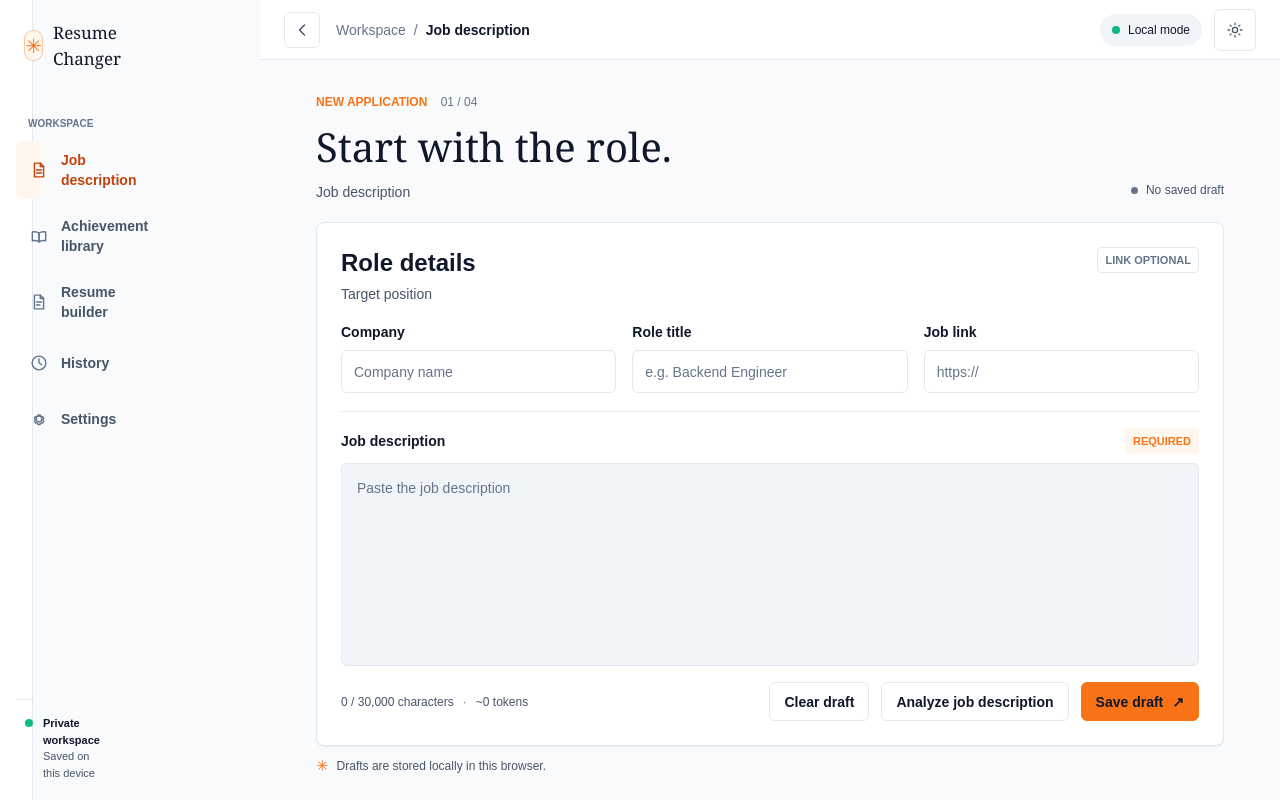
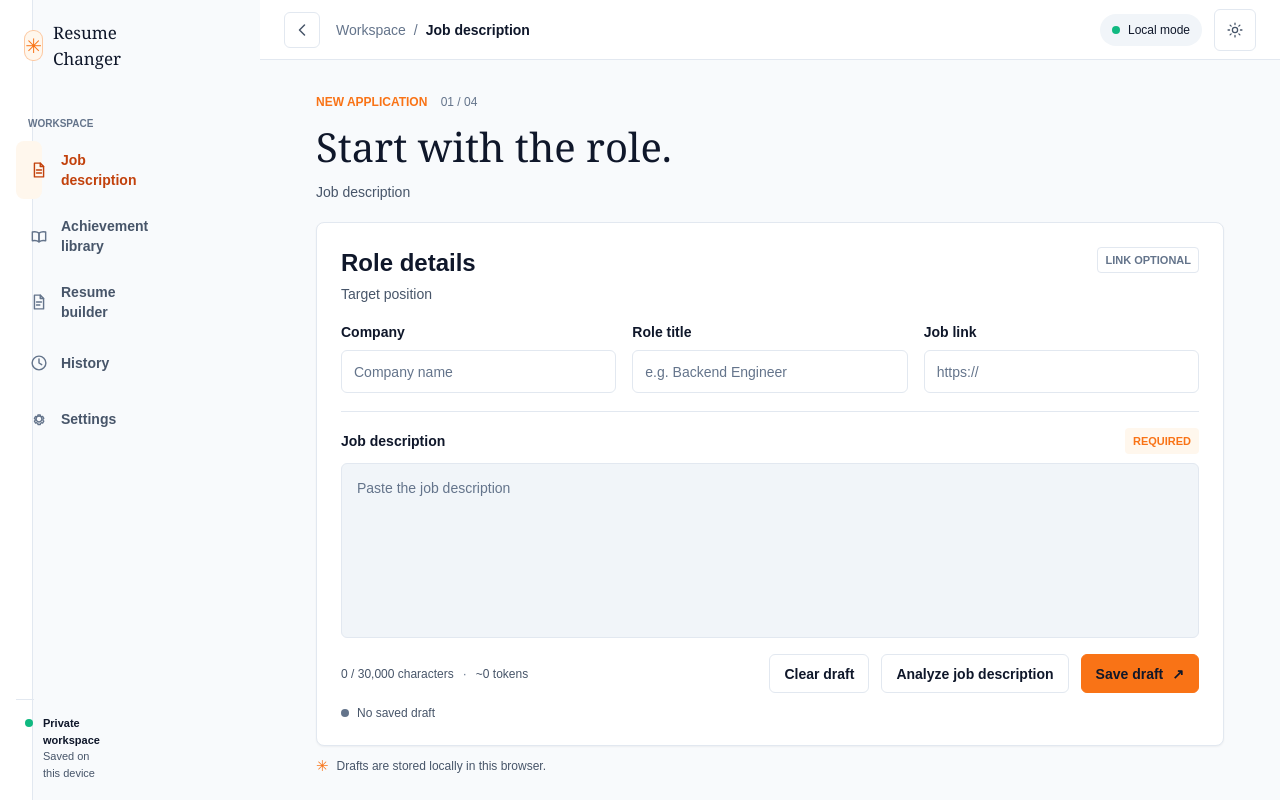
Before and after one commit to AyushGahtori/resume-changer, a Next.js app: page / in a window 1280 px wide. Built offline with nearby package versions, Linux system fonts and the light colour scheme.

Commit message:
fix(home): integrate trustworthy local draft feedback (UI task 20)

```diff
--- a/src/app/globals.css
+++ b/src/app/globals.css
@@ -694,9 +694,41 @@ h1 {
 }
 
 .storage-notice {
-  margin: -16px 0 18px;
+  display: flex;
+  align-items: flex-start;
+  gap: 8px;
+  margin: 0 0 16px;
+  padding: 12px 16px;
+  border-radius: 6px;
+  background: var(--surface-soft);
+  color: var(--muted);
+  font-size: 12px;
+}
+
+.storage-notice > span {
+  flex: 0 0 16px;
+  font-size: 16px;
+}
+
+.jd-form .draft-state {
+  margin-top: 12px;
+  padding: 0;
+  white-space: normal;
+}
+
+.jd-form .draft-dot {
+  width: 8px;
+  height: 8px;
+  flex: 0 0 8px;
+}
+.jd-form .draft-state.is-saved {
+  color: var(--color-success-strong);
+}
+.jd-form .draft-state.is-error {
   color: var(--danger);
-  font-size: 12px;
+}
+.jd-form .draft-saving {
+  background: var(--imagination);
 }
 
 .jd-form {
--- a/src/components/jd-workspace.tsx
+++ b/src/components/jd-workspace.tsx
@@ -59,40 +59,75 @@ export default function JDWorkspace() {
   const [analysisError, setAnalysisError] = useState("");
   const [analysisCacheSaved, setAnalysisCacheSaved] = useState(false);
   const analysisRequest = useRef<AbortController | null>(null);
+  const autosaveTimeout = useRef<number | null>(null);
+  const draftChanged = useRef(false);
+
+  // Storage access itself can throw, before the storage helpers can catch it.
+  function localStorageOrUnavailable(): Storage {
+    try {
+      return window.localStorage;
+    } catch {
+      return {
+        getItem() {
+          throw new Error("Local storage unavailable");
+        },
+        setItem() {
+          throw new Error("Local storage unavailable");
+        },
+        removeItem() {
+          throw new Error("Local storage unavailable");
+        },
+      } as unknown as Storage;
+    }
+  }
 
   useEffect(() => {
-    const result = readDraft(window.localStorage);
+    const result = readDraft(localStorageOrUnavailable());
     setDraft(result.draft);
     setRestoreMessage(
       result.state === "invalid"
         ? "The saved draft could not be restored. A new draft can be saved."
         : result.state === "unavailable"
           ? "Local storage is unavailable in this browser."
-          : "",
+          : result.state === "restored"
+            ? "Your saved draft was restored from this device."
+            : "",
     );
     setIsReady(true);
-    setSaveState(result.state === "restored" ? "saved" : "idle");
+    setSaveState(
+      result.state === "unavailable"
+        ? "error"
+        : result.state === "restored"
+          ? "saved"
+          : "idle",
+    );
   }, []);
 
   useEffect(() => {
-    if (!isReady) return;
+    if (!isReady || !draftChanged.current) return;
 
     setSaveState("saving");
-    const timeoutId = window.setTimeout(() => {
+    autosaveTimeout.current = window.setTimeout(() => {
       const hasDraftContent = Object.values(draft).some(
         (value) => typeof value === "string" && value.trim().length > 0,
       );
       const saved = hasDraftContent
-        ? writeDraft(window.localStorage, draft)
-        : clearDraft(window.localStorage);
+        ? writeDraft(localStorageOrUnavailable(), draft)
+        : clearDraft(localStorageOrUnavailable());
       setSaveState(saved ? (hasDraftContent ? "saved" : "idle") : "error");
+      autosaveTimeout.current = null;
     }, 350);
 
-    return () => window.clearTimeout(timeoutId);
+    return () => {
+      if (autosaveTimeout.current !== null)
+        window.clearTimeout(autosaveTimeout.current);
+    };
   }, [draft, isReady]);
 
   function updateField(field: keyof DraftFields, value: string) {
-    clearJobAnalysisCache(window.localStorage);
+    draftChanged.current = true;
+    setRestoreMessage("");
+    clearJobAnalysisCache(localStorageOrUnavailable());
     setAnalysisCacheSaved(false);
     analysisRequest.current?.abort();
     analysisRequest.current = null;
@@ -151,7 +186,11 @@ export default function JDWorkspace() {
         );
       }
       setAnalysisCacheSaved(
-        writeJobAnalysisCache(window.localStorage, draft, result.analysis),
+        writeJobAnalysisCache(
+          localStorageOrUnavailable(),
+          draft,
+          result.analysis,
+        ),
       );
       setAnalysis(result.analysis);
       setAnalysisState("success");
@@ -182,7 +221,9 @@ export default function JDWorkspace() {
       return;
     }
 
-    const saved = writeDraft(window.localStorage, draft);
+    if (autosaveTimeout.current !== null)
+      window.clearTimeout(autosaveTimeout.current);
+    const saved = writeDraft(localStorageOrUnavailable(), draft);
     setSaveState(saved ? "saved" : "error");
     setSaveFeedbackError(!saved);
     setSaveFeedback(
@@ -193,14 +234,17 @@ export default function JDWorkspace() {
   }
 
   function handleClear() {
-    clearJobAnalysisCache(window.localStorage);
+    if (autosaveTimeout.current !== null)
+      window.clearTimeout(autosaveTimeout.current);
+    draftChanged.current = false;
+    clearJobAnalysisCache(localStorageOrUnavailable());
     setAnalysisCacheSaved(false);
     analysisRequest.current?.abort();
     analysisRequest.current = null;
     setAnalysis(null);
     setAnalysisError("");
     setAnalysisState("idle");
-    const cleared = clearDraft(window.localStorage);
+    const cleared = clearDraft(localStorageOrUnavailable());
     setDraft(EMPTY_DRAFT);
     setErrors({});
     setRestoreMessage("");
@@ -212,9 +256,9 @@ export default function JDWorkspace() {
     saveState === "loading"
       ? "Loading draft"
       : saveState === "saving"
-        ? "Saving locally"
+        ? "Saving..."
         : saveState === "saved"
-          ? "Saved locally"
+          ? "Saved on this device"
           : saveState === "error"
             ? "Could not save locally"
             : "No saved draft";
@@ -229,14 +273,11 @@ export default function JDWorkspace() {
           <h1 id="page-title">Start with the role.</h1>
           <p className="page-intro">Job description</p>
         </div>
-        <div className="draft-state" role="status" aria-live="polite">
-          <span className={`draft-dot draft-${saveState}`} aria-hidden="true" />
-          {saveMessage}
-        </div>
       </div>
 
       {restoreMessage && (
         <p className="storage-notice" role="status">
+          <span aria-hidden="true">ⓘ</span>
           {restoreMessage}
         </p>
       )}
@@ -369,6 +410,14 @@ export default function JDWorkspace() {
             </button>
           </div>
         </div>
+        <div
+          className={`draft-state is-${saveState}`}
+          role="status"
+          aria-live="polite"
+        >
+          <span className={`draft-dot draft-${saveState}`} aria-hidden="true" />
+          {saveMessage}
+        </div>
         {saveFeedback && (
           <p
             className={`form-save-feedback${saveFeedbackError ? " is-error" : ""}`}
```
Also changed, not shown: 9 other files (tests, documents, lock files or other folders).
